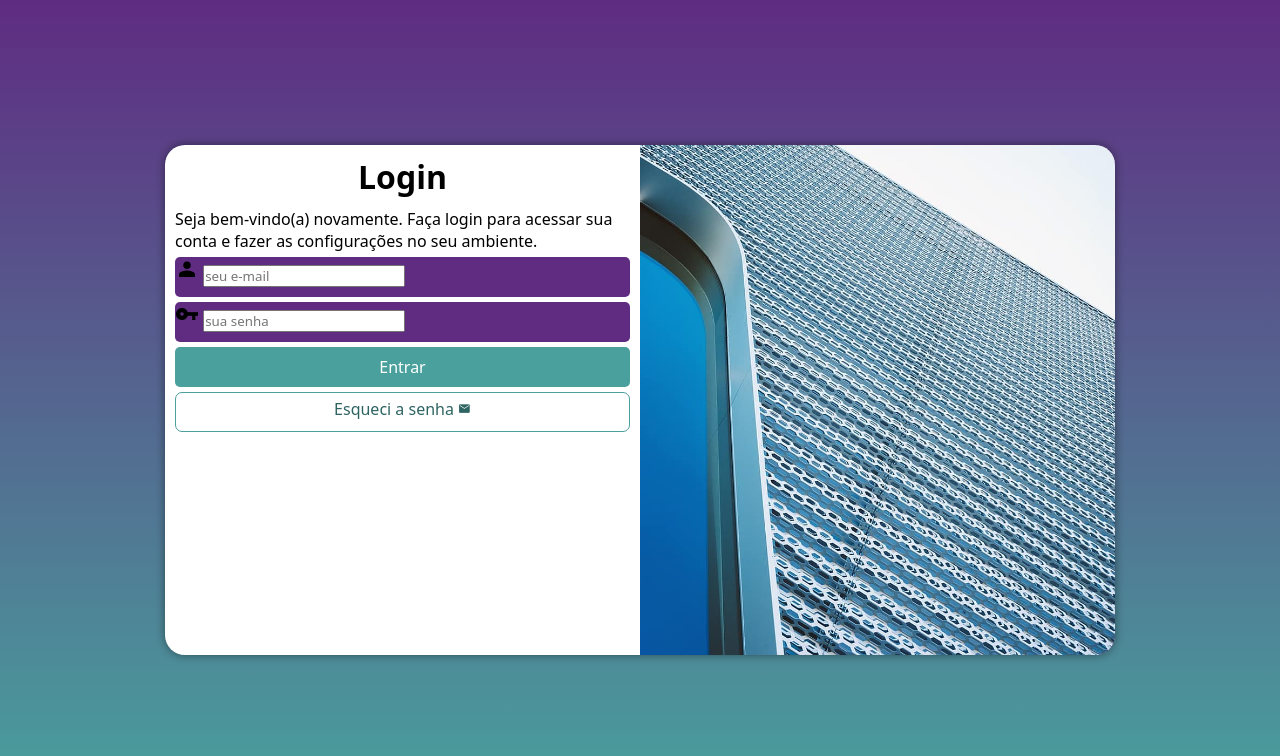
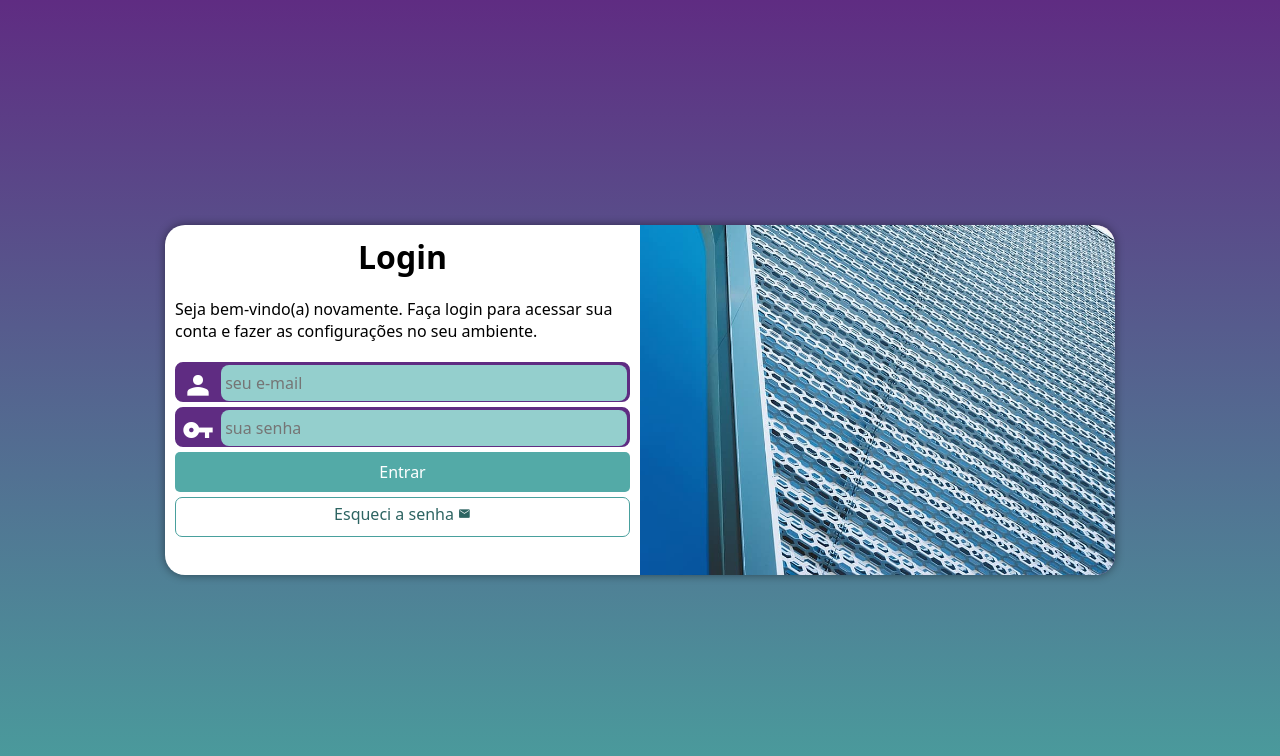
Before and after one commit to daniel-zambelli/projeto-login, a plain HTML site: page index.html in a window 1280 px wide. Drawn offline with nearby package versions, Linux system fonts and the light colour scheme.

Commit message:
finalizing project

```diff
--- a/estilos/media-query.css
+++ b/estilos/media-query.css
@@ -17,6 +17,7 @@ Grandes Telas: acima de 1200px
 
   #login {
     width: 80vw;
+    height: 280px;
   }
 
   #login > #imagem {
@@ -31,6 +32,7 @@ Grandes Telas: acima de 1200px
   }
 }
 
+/*Versão para Desktop*/
 @media screen and (min-width: 992px) {
   body {
     background-image: linear-gradient(to top, #49a09d, #5f2c82);
@@ -38,6 +40,7 @@ Grandes Telas: acima de 1200px
 
   #login {
     width: 950px;
+    height: 350px;
   }
 
   #login > #imagem {
@@ -57,5 +60,6 @@ Grandes Telas: acima de 1200px
 
   #formulario > p {
     font-size: 1em;
+    margin: 20px 0px;
   }
 }
--- a/estilos/style.css
+++ b/estilos/style.css
@@ -33,7 +33,6 @@ main {
   position: absolute;
   top: 50%;
   left: 50%;
-  transform: translate(-50%, -50%);
   overflow: hidden;
 
   background-color: white;
@@ -42,6 +41,7 @@ main {
   border-radius: 20px;
   box-shadow: 0px 0px 10px rgba(0, 0, 0, 0.453);
 
+  transform: translate(-50%, -50%);
   transition: width 0.4s, height 0.4s;
   transition-timing-function: ease;
 }
@@ -71,10 +71,11 @@ main {
 
 form > .campo {
   background-color: #5f2c82;
+  border: 2px solid #5f2c82;
   display: block;
   width: 100%;
   height: 40px;
-  border-radius: 5px;
+  border-radius: 8px;
   margin: 5px 0px;
 }
 
@@ -83,7 +84,7 @@ form > input[type="submit"] {
   font-size: 1em;
   width: 100%;
   height: 40px;
-  background-color: #49a09d;
+  background-color: #53aaa7;
   color: white;
   border: none;
   border-radius: 5px;
@@ -121,6 +122,28 @@ form > .botao > span {
   display: none;
 }
 
+.campo > span {
+  color: white;
+  font-size: 2em;
+  width: 40px;
+  padding: 5px;
+}
+
+.campo > input {
+  background-color: #94cfcd;
+  font-size: 1em;
+  width: calc(100% - 45px);
+  height: 100%;
+  border: 0px;
+  border-radius: 8px;
+  padding: 4px;
+  transform: translateY(-12px);
+}
+
+.campo > input:focus-within {
+  background-color: white;
+}
+
 .material-symbols-outlined {
   font-variation-settings: "FILL" 1, "wght" 400, "GRAD" 0, "opsz" 48;
 }
```
